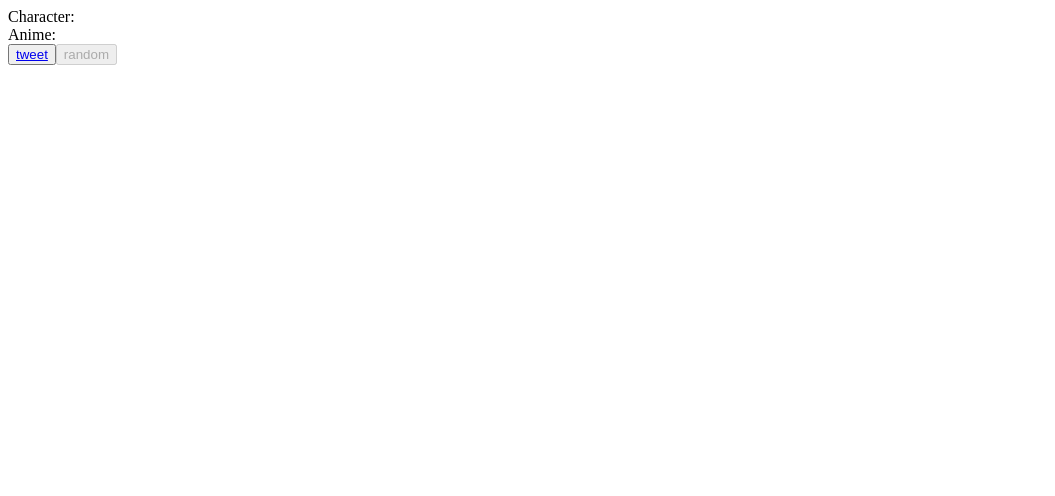
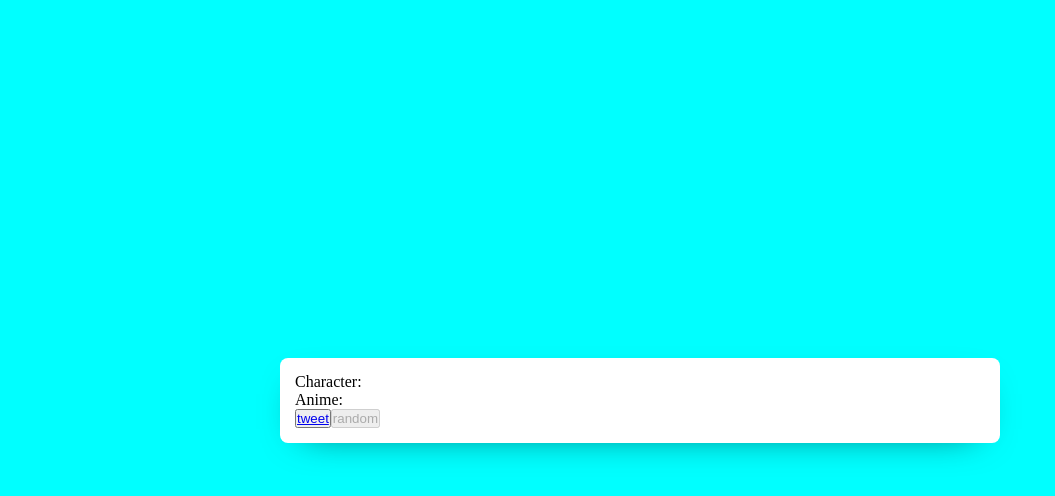
Before and after one commit to LorenzoZemp/random-quote-machine, a React (Create React App) app: page / in a window 1280 px wide. Shown: the top 496 px of the page, without its empty margins (0-1055 px from the left). Built offline with nearby package versions, Linux system fonts and the light colour scheme; no server answers.

Commit message:
some basic styling

```diff
--- /dev/null
+++ b/src/App.css
@@ -0,0 +1,19 @@
+*,
+*::after,
+*::before {
+  box-sizing: border-box;
+  padding: 0;
+  margin: 0;
+}
+
+.quote-card {
+  margin: 20px;
+}
+
+main {
+  height: 100vh;
+  display: flex;
+  justify-content: center;
+  align-items: center;
+  background-color: aqua;
+}
--- a/src/App.js
+++ b/src/App.js
@@ -1,10 +1,11 @@
 import React from "react";
 import QuoteCard from "./QuoteCard";
+import "./App.css";
 
 export default function App() {
   return (
-    <>
-      <QuoteCard />
-    </>
+    <main>
+      <QuoteCard className="quote-card" />
+    </main>
   );
 }
--- /dev/null
+++ b/src/QuoteCard.css
@@ -0,0 +1,10 @@
+.card {
+  background-color: rgb(255, 255, 255);
+  border-radius: 8px;
+  box-shadow: -1px 11px 39px -24px rgba(0, 0, 0, 0.75);
+  -webkit-box-shadow: -1px 11px 39px -24px rgba(0, 0, 0, 0.75);
+  -moz-box-shadow: -1px 11px 39px -24px rgba(0, 0, 0, 0.75);
+  width: 45rem;
+
+  padding: 15px;
+}
--- a/src/QuoteCard.js
+++ b/src/QuoteCard.js
@@ -1,5 +1,6 @@
 import React, { useEffect } from "react";
 import { useState } from "react";
+import "./QuoteCard.css";
 
 export default function QuoteCard() {
   const [quote, setQuote] = useState([]);
@@ -42,7 +43,7 @@ export default function QuoteCard() {
   }
 
   return (
-    <div>
+    <div className="card">
       <div className="quote-wrapper">
         <div className="quote">{quote.quote}</div>
         <div className="author">Character: {quote.author}</div>
```
